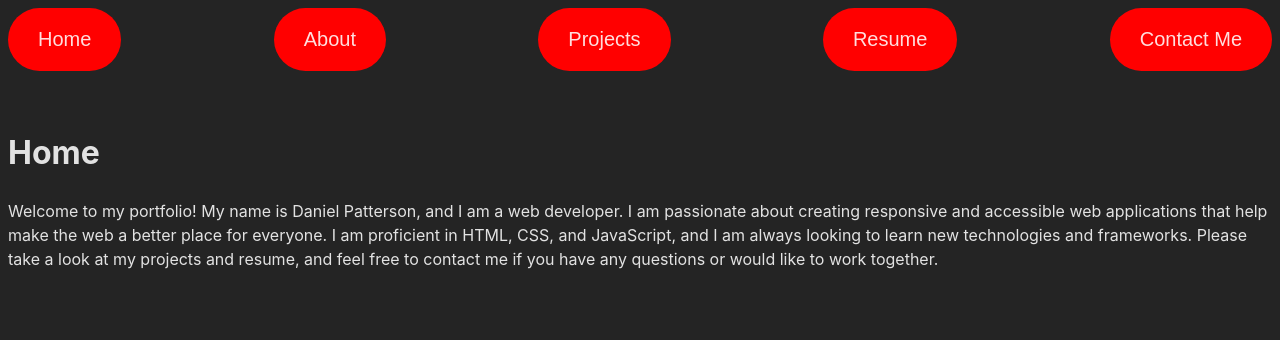
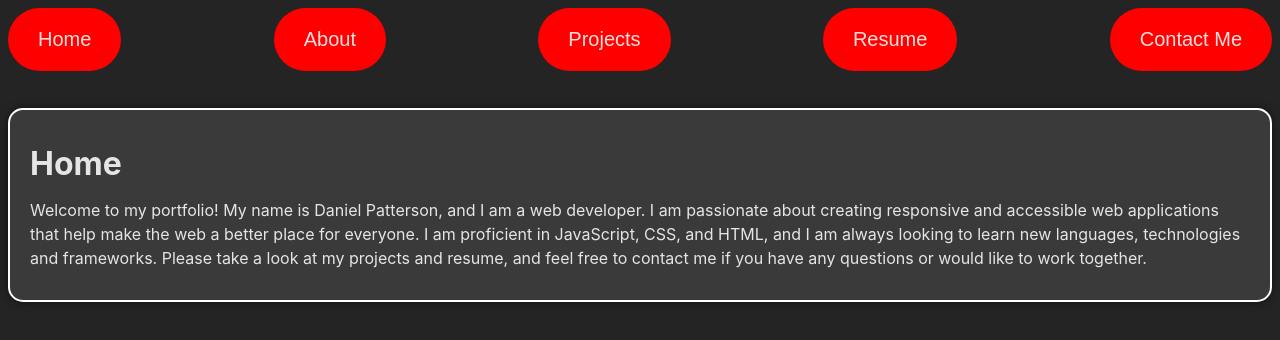
Before and after one commit to CPatterson94/CurtisPortfolio, a React (Vite) app in the folder Portfolio/: page / in a window 1280 px wide. Shown: the top 340 px of the page. Built offline with nearby package versions, Linux system fonts and the light colour scheme.

Commit message:
Added basic styling too Home

```diff
--- a/Portfolio/index.css
+++ b/Portfolio/index.css
@@ -35,13 +35,13 @@ Nav ul h2 {
 
 @property --rotate {
   syntax: "<angle>";
-  inherits: false;
-  initial-value: 0deg;
+  inherits: 0deg;
+  initial-value: 0;
 }
 button {
   --red: #ff0000;
   --radius: 50px;
-  --roate: 0deg;
+  --rotate: 0deg;
   padding: 20px 30px;
   border-radius: var(--radius);
   background: var(--red);
@@ -79,4 +79,16 @@ button #text {
   }
 }
 
+.home-container {
+  background-color: #3a3a3a;
+  padding: 20px;
+  border-radius: 15px;
+  border: 2px solid #ffffff;
+  box-shadow: 0 0 10px rgba(0, 0, 0, 0.5);
+}
+.home-container h1,
+.home-container p {
+  margin: 10px 0;
+}
+
 /*# sourceMappingURL=index.css.map */
--- a/Portfolio/src/pages/home.jsx
+++ b/Portfolio/src/pages/home.jsx
@@ -1,15 +1,15 @@
 export default function Home() {
   return (
     <>
-      <div>
+      <div className="home-container">
         <h1>Home</h1>
         <p>
           Welcome to my portfolio! My name is Daniel Patterson, and I am a web
           developer. I am passionate about creating responsive and accessible
           web applications that help make the web a better place for everyone. I
-          am proficient in HTML, CSS, and JavaScript, and I am always looking to
-          learn new technologies and frameworks. Please take a look at my
-          projects and resume, and feel free to contact me if you have any
+          am proficient in JavaScript, CSS, and HTML, and I am always looking to
+          learn new languages, technologies and frameworks. Please take a look
+          at my projects and resume, and feel free to contact me if you have any
           questions or would like to work together.
         </p>
       </div>
--- a/Portfolio/src/styling/home.scss
+++ b/Portfolio/src/styling/home.scss
@@ -0,0 +1,12 @@
+.home-container {
+  background-color: #3a3a3a; // Lighter grey background
+  padding: 20px;
+  border-radius: 15px;
+  border: 2px solid #ffffff; // Bubble border color
+  box-shadow: 0 0 10px rgba(0, 0, 0, 0.5);
+
+  h1,
+  p {
+    margin: 10px 0;
+  }
+}
```
Also changed, not shown: Portfolio/src/styling/navBar.scss (+14 -6 lines), 2 other files (tests, documents, lock files or other folders).
